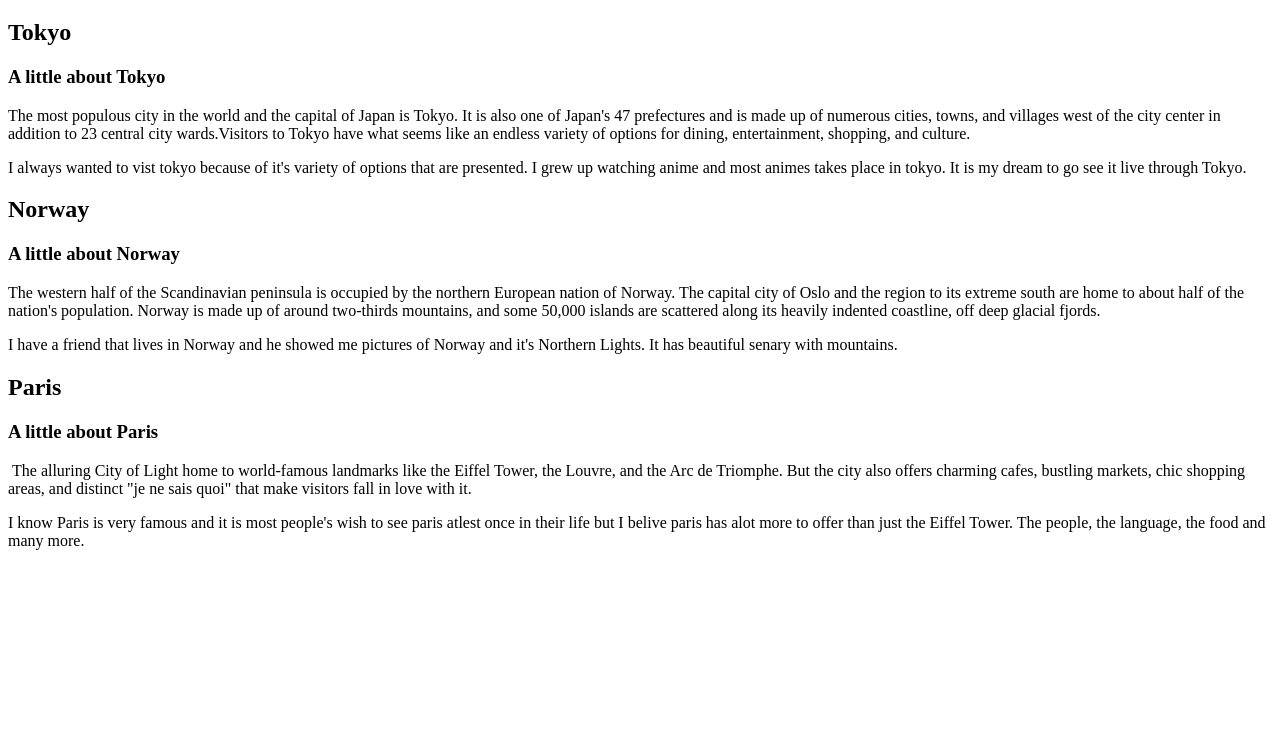
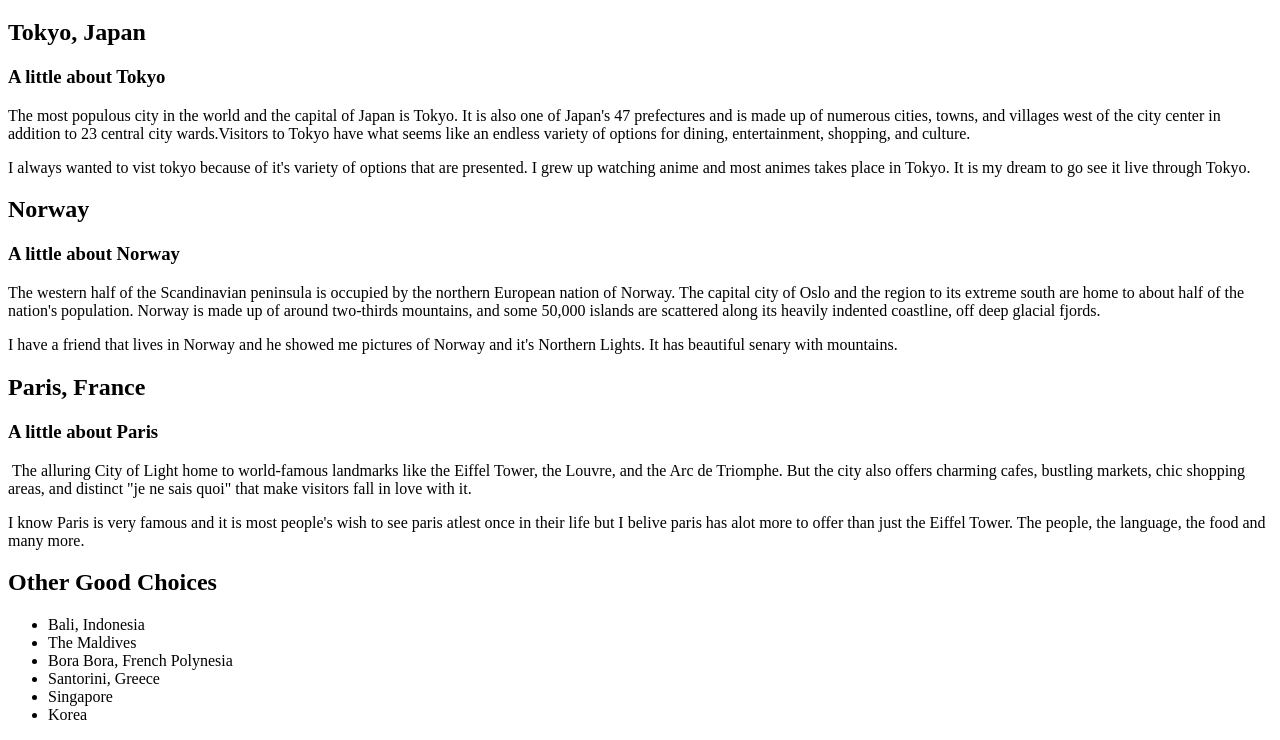
Before and after one commit to Zufsha/Project-1, a plain HTML site: page travel.html in a window 1280 px wide. Shown: the part 61-801 px from the top of the page. Drawn offline with Linux system fonts and the light colour scheme.

Commit message:
Update travel.html
Finished raw html just need to add pictures

```diff
--- a/travel.html
+++ b/travel.html
@@ -6,21 +6,30 @@
 </head>
 <body>
   <h1> Destinations Around the World</h1>
-  <h2>Tokyo</h2>
+  <h2>Tokyo, Japan</h2>
   <h3>A little about Tokyo</h3>
   <p>The most populous city in the world and the capital of Japan is Tokyo. It is also one of Japan's 47 prefectures and is made up of numerous cities, towns, and villages west of the city center in addition to 23 central city wards.Visitors to Tokyo have what seems like an endless variety of options for dining, entertainment, shopping, and culture.</p>
-  <p> I always wanted to vist tokyo because of it's variety of options that are presented. I grew up watching anime and most animes takes place in tokyo. It is my dream to go see it live through Tokyo.</p>
+  <p> I always wanted to vist tokyo because of it's variety of options that are presented. I grew up watching anime and most animes takes place in Tokyo. It is my dream to go see it live through Tokyo.</p>
 
   <h2>Norway</h2>
   <h3>A little about Norway</h3>
   <p>The western half of the Scandinavian peninsula is occupied by the northern European nation of Norway. The capital city of Oslo and the region to its extreme south are home to about half of the nation's population. Norway is made up of around two-thirds mountains, and some 50,000 islands are scattered along its heavily indented coastline, off deep glacial fjords.</p>
   <p> I have a friend that lives in Norway and he showed me pictures of Norway and it's Northern Lights. It  has beautiful senary with mountains. </p>
 
-  <h2>Paris</h2>
+  <h2>Paris, France</h2>
   <h3>A little about Paris</h3>
   <p> The alluring City of Light home to world-famous landmarks like the Eiffel Tower, the Louvre, and the Arc de Triomphe. But the city also offers charming cafes, bustling markets, chic shopping areas, and distinct "je ne sais quoi" that make visitors fall in love with it.</p>
-  <p>I know Paris is very famous and it is most people's wish to see paris atlest once in their life but I belive paris has alot more to offer than just the Eiffel Tower. The people, the language, the food and many more. </p>
+  <p>I know Paris is very famous and it is most people's wish to see paris atlest once in their life but I belive paris has alot more to offer than just the Eiffel Tower. The people, the language, the food and many more.</p>
 
+  <h2>Other Good Choices</h2>
+  <ul>
+  <li>Bali, Indonesia</li>
+  <li>The Maldives</li>
+  <li>Bora Bora, French Polynesia</li>
+  <li>Santorini, Greece</li>
+  <li>Singapore</li>
+  <li>Korea</li>
+  </ul>
 
 </body>
 </html>
```
